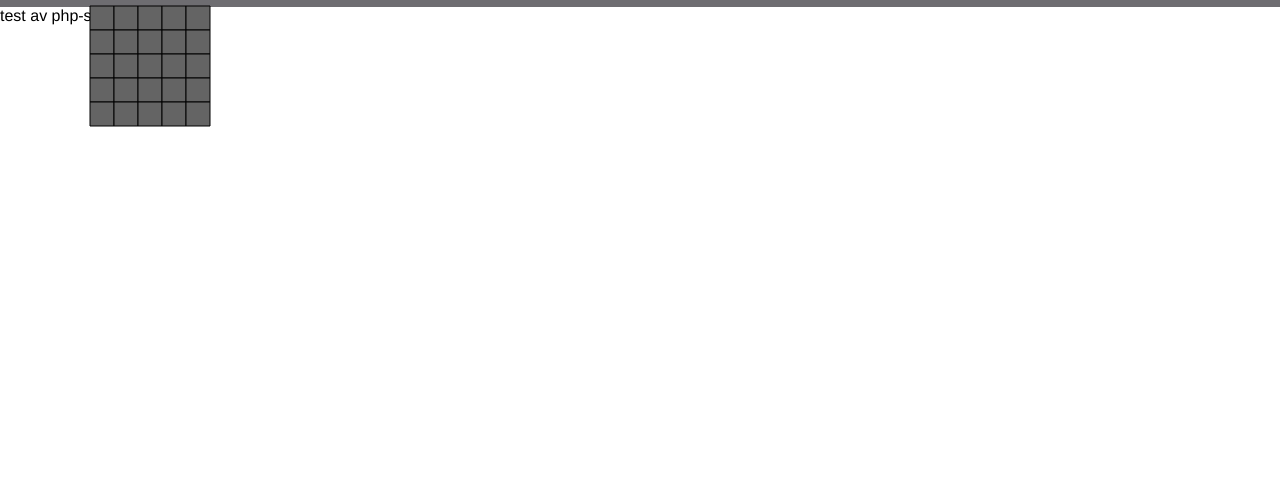
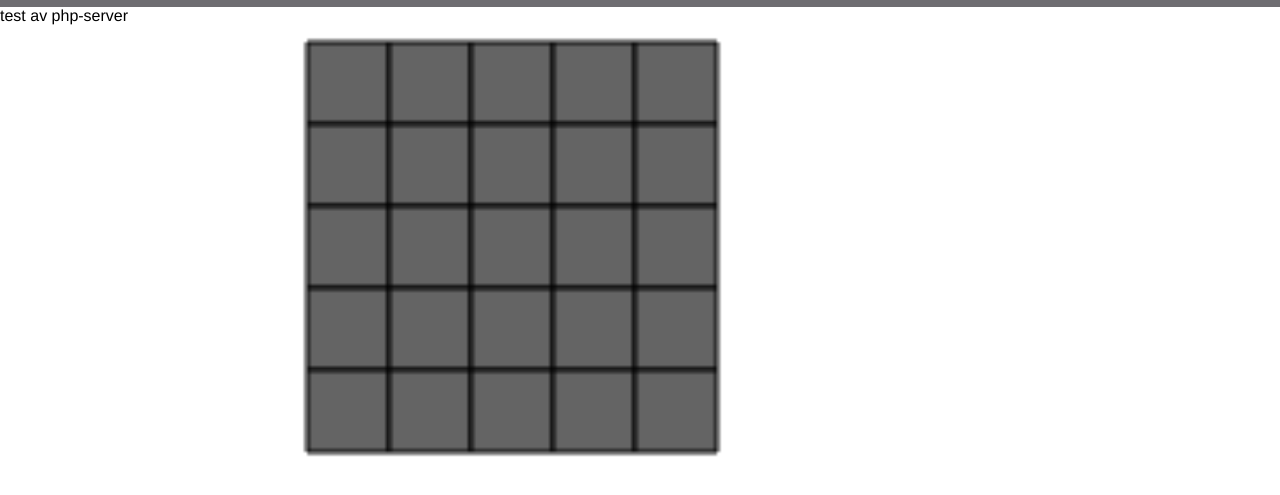
Before and after one commit to MarkussMadsbakken/3inarow, a plain HTML site: page index.html in a window 1280 px wide. Shown: the part 59-554 px from the top of the page. Drawn offline with Linux system fonts and the light colour scheme.

Commit message:
Start på scaleing

```diff
--- a/inarow.css
+++ b/inarow.css
@@ -18,11 +18,11 @@ body {
     width: 20vw;
     height: calc(100vh - 50px);
 }
-/* canvas {
+canvas {
     position: absolute;
     aspect-ratio: 2;
     width: 100%;
-} */
+}
 
 .maincontent {
     display: block;
--- a/inarow.js
+++ b/inarow.js
@@ -1,7 +1,12 @@
 let canvas = document.getElementById("rowgame")
 var ctx = canvas.getContext("2d");
+let cs = window.getComputedStyle(canvas);
 let ww = canvas.width
 let wh = canvas.height
+let cw = cs.getPropertyValue("width").replace("px","")
+let ch = cs.getPropertyValue("height").replace("px","")
+let sw = cw/ww
+let sh = ch/wh
 const wp = 4/5
 let dim = [5,5]
 let tile_size = Math.min(ww*wp/dim[0], wh*wp/dim[1])
@@ -15,15 +20,14 @@ let player_info =
 [{color: "rgb(200,50,50)",name: "Rød"},
 {color: "rgb(50,200,50)",name: "Grønn"},
 {color: "rgb(50,50,200)",name: "Blå"}]
-let players = 3
+let players = 2
 let winn_l = 4
 
 function c_click(event) {
-    let cs = window.getComputedStyle(canvas);
-    let x = event.clientX - ww/2 + dim[0]/2*tile_size;
-    let y = event.clientY - wh/2 - dim[1]/2*tile_size;
+    let x = event.clientX/sw - ww/2 + dim[0]/2*tile_size;
+    let y = event.clientY/sh - wh/2 - dim[1]/2*tile_size;
     let collum = Math.floor(x/tile_size)
-    console.log(cs.getPropertyValue("left").replace("px",""))
+    //console.log()
     place(collum)
 }
 function place(collum) {
```
